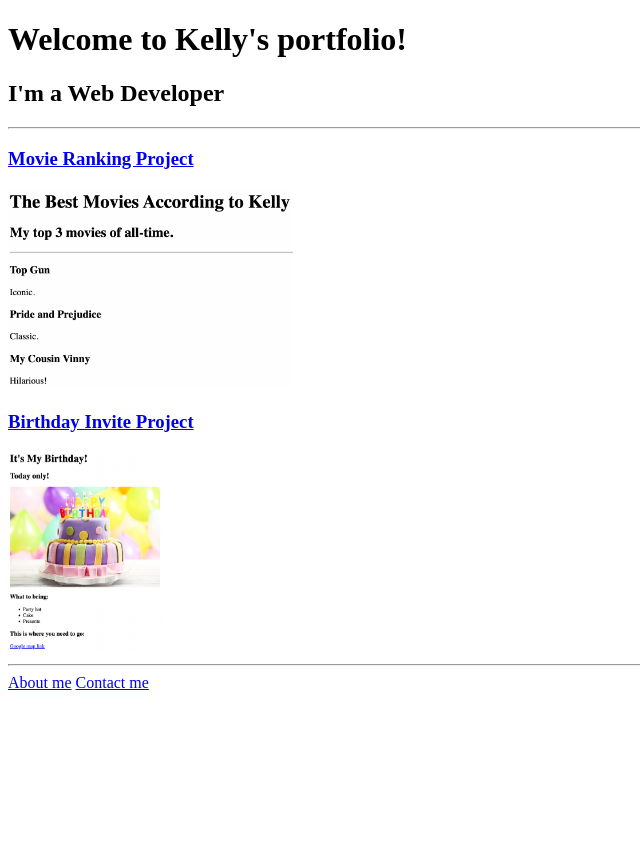
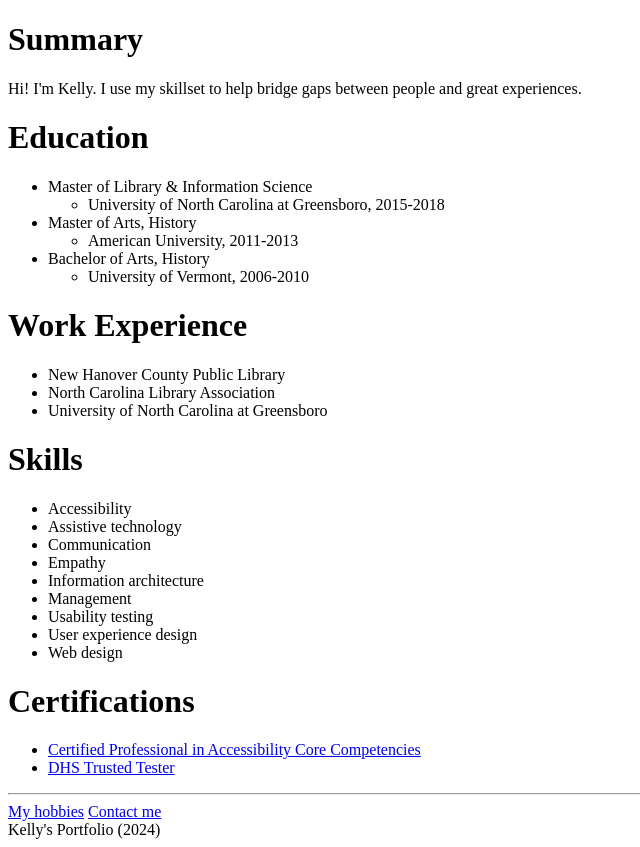
Before and after one commit to kcolacch/html-portfolio, a plain HTML site: page index.html in a window 1280 px wide. Shown: the whole page, without its empty margins (0-640 px from the left). Before the commit the page ends 800 px from the top, so only its background shows below. Drawn offline with Linux system fonts and the light colour scheme.

Commit message:
Add files via upload

```diff
--- a/index.html
+++ b/index.html
@@ -3,21 +3,46 @@
 <head>
     <meta charset="UTF-8">
     <meta name="viewport" content="width=device-width, initial-scale=1.0">
-    <title>Document</title>
+    <title>My Resume</title>
 </head>
 <body>
-    <h1>Welcome to Kelly's portfolio!</h1>
-    <h2>I'm a Web Developer</h2>
-    <hr />
-
-    <h3><a href="./public/movie-ranking.html">Movie Ranking Project</a></h3>
-    <img src="./public/My movie rankings.png" height="200px"/>
-
-    <h3><a href="./public/birthday-invite.html">Birthday Invite Project</a></h3>
-    <img src="./public/My birthday.png" height="200">
-    <hr />
-
-    <a href="./public/about.html">About me</a>
-    <a href="./public/contact.html">Contact me</a>
+    <h1>Summary</h1>
+    <p>Hi! I'm Kelly. I use my skillset to help bridge gaps between people and great experiences.</p>
+    <h1>Education</h1>
+        <ul>
+        <li>Master of Library & Information Science</li>
+            <ul><li>University of North Carolina at Greensboro, 2015-2018</li></ul>
+        <li>Master of Arts, History</li>
+            <ul><li>American University, 2011-2013</li></ul>
+        <li>Bachelor of Arts, History</li>
+            <ul><li>University of Vermont, 2006-2010</li></ul>
+        </ul>
+    <h1>Work Experience</h1>
+    <ul>
+        <li>New Hanover County Public Library</li>
+        <li>North Carolina Library Association</li>
+        <li>University of North Carolina at Greensboro</li>
+    </ul>
+    <h1>Skills</h1>
+        <ul>
+            <li>Accessibility</li>
+            <li>Assistive technology</li>
+            <li>Communication</li>
+            <li>Empathy</li>
+            <li>Information architecture</li>
+            <li>Management</li>
+            <li>Usability testing</li>
+            <li>User experience design</li>
+            <li>Web design</li>
+        </ul>
+    <h1>Certifications</h1>
+        <ul>
+         <li><a href="https://www.accessibilityassociation.org/s/certified-professional">Certified Professional in Accessibility Core Competencies</a></li>
+         <li><a href="https://www.dhs.gov/trusted-tester">DHS Trusted Tester </a></li>
+        </ul>
+<hr />
+<a href="./hobbies.html">My hobbies</a>
+<a href="./contact.html">Contact me</a>
+<footer>Kelly's Portfolio (2024)</footer>
 </body>
 </html>
```
Also changed, not shown: contact.html (added, +12 -0 lines), hobbies.html (added, +16 -0 lines).
